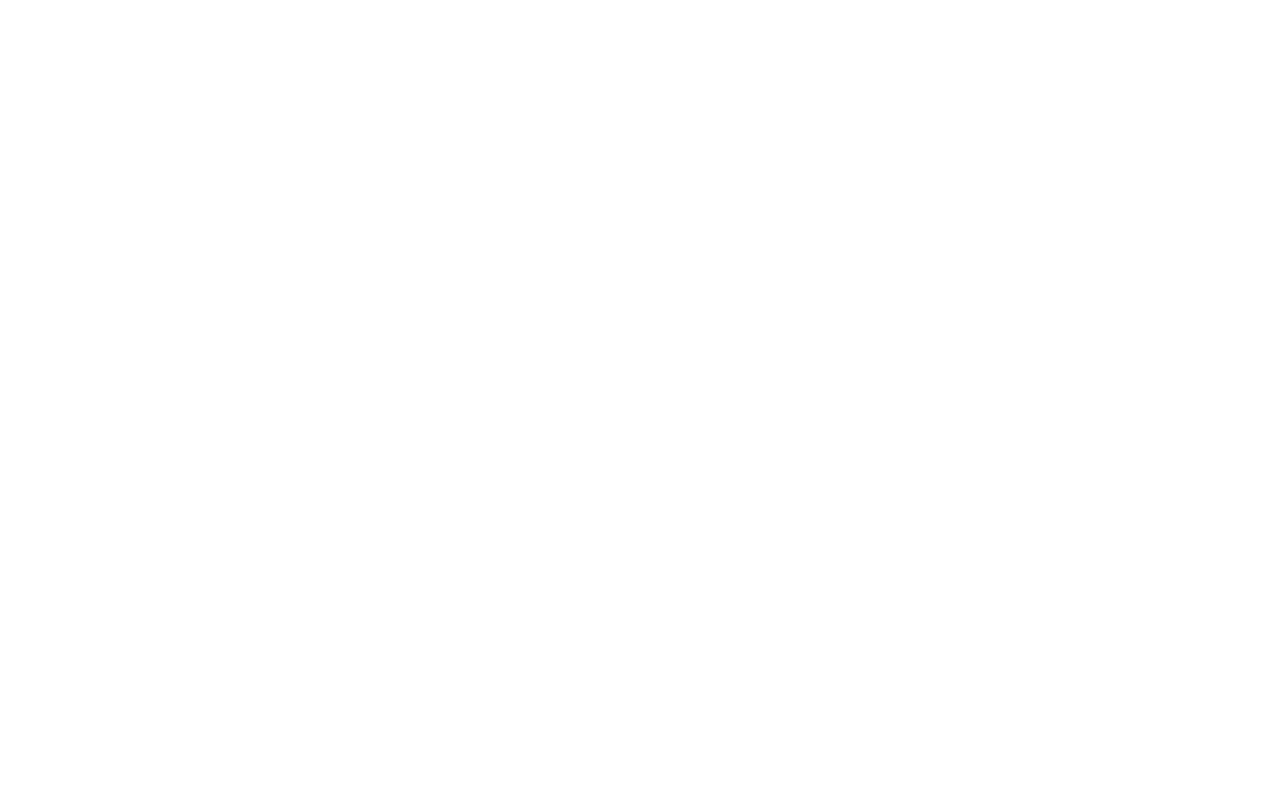
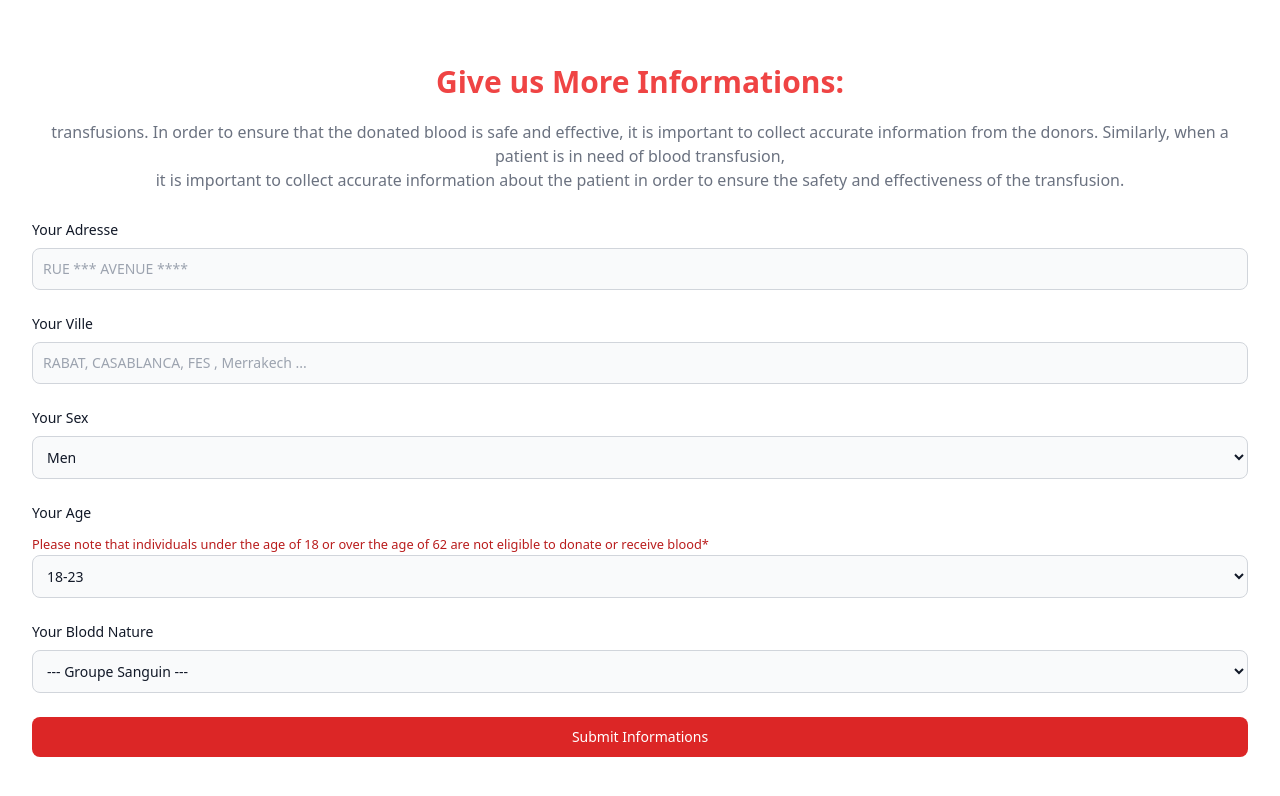
Before and after one commit to NoureddineMa/Blood_Donation_V2, a React (Create React App) app in the folder client/: page /Informations in a window 1280 px wide. Before the commit this address had no page. Shown: the top 796 px of the page. Built offline with nearby package versions, Linux system fonts and the light colour scheme.

Commit message:
add pages informations

```diff
--- a/client/src/App.js
+++ b/client/src/App.js
@@ -5,6 +5,7 @@ import ResetPassword from "./pages/ResetPassword";
 import LayoutAuth from "./pages/LayoutAuth";
 import LandingPage from "./pages/LandingPage";
 import VerifyAccount from "./pages/VerifyAccount";
+import Informations from "./pages/Informations";
 import { BrowserRouter as Router, Routes, Route } from 'react-router-dom'
 import { UserProvider } from "./Context/UserContext";
 
@@ -21,6 +22,10 @@ function App() {
         <Route path="/resetpassword/:token" element={<ResetPassword />} />
         <Route path="/register/verify/:token" element={<VerifyAccount />} />
         </Route>
+        <Route path="/Informations" element={<Informations />} />
+        {/* <Routes>
+          <Route path="/AddOwn_Informations" element={<Informations />} />
+        </Routes> */}
       </Routes>
       </UserProvider>
     </Router>
--- /dev/null
+++ b/client/src/Containers/FormInformations.js
@@ -0,0 +1,60 @@
+import React, { useEffect } from 'react'
+import CustomLabel from '../components/CustomLabel'
+import CustomInput from '../components/CustomInput'
+import CustomButton from '../components/CustomButton'
+import { Link } from 'react-router-dom'
+
+
+function FormInformations() {
+
+
+
+  return (
+    <>
+      <form className="space-y-4 md:space-y-6" action="#">
+        <div>
+          <CustomLabel for="Adresse" label="Your Adresse" />
+          <CustomInput type="Adresse" name="Adresse" placeholder="RUE *** AVENUE **** " />
+        </div>
+        <div>
+          <CustomLabel for="Ville" label="Your Ville" />
+          <CustomInput type="Ville" name="Ville" placeholder="RABAT, CASABLANCA, FES , Merrakech ..." />
+        </div>
+        <div>
+          <CustomLabel for="Sex" label="Your Sex" />
+          <select class="bg-gray-50 border border-gray-300 text-gray-900 sm:text-sm rounded-lg focus:ring-primary-600 focus:border-primary-600 block w-full p-2.5 dark:bg-gray-700 dark:border-gray-600 dark:placeholder-gray-400 dark:text-white dark:focus:ring-blue-500 dark:focus:border-blue-500" name="Sang_donnateur" required="required">
+            <option value="Men"  selected>Men</option>
+            <option value="Women">Women</option>
+            </select>
+        </div>
+        <div>
+          <CustomLabel for="Age" label="Your Age" />
+          <small className='text-red-700'>Please note that individuals under the age of 18 or over the age of 62 are not eligible to donate or receive blood*</small>
+          <select class="bg-gray-50 border border-gray-300 text-gray-900 sm:text-sm rounded-lg focus:ring-primary-600 focus:border-primary-600 block w-full p-2.5 dark:bg-gray-700 dark:border-gray-600 dark:placeholder-gray-400 dark:text-white dark:focus:ring-blue-500 dark:focus:border-blue-500" name="Sang_donnateur" required="required">
+            <option value="18-23"  selected>18-23</option>
+            <option value="24-32<">24-32</option>
+            <option value="33-52">33-52</option>
+            <option value="52-62">52-62</option>
+            </select>
+        </div>
+        <div>
+          <CustomLabel for="BloodNature" label="Your Blodd Nature" />
+          <select class="bg-gray-50 border border-gray-300 text-gray-900 sm:text-sm rounded-lg focus:ring-primary-600 focus:border-primary-600 block w-full p-2.5 dark:bg-gray-700 dark:border-gray-600 dark:placeholder-gray-400 dark:text-white dark:focus:ring-blue-500 dark:focus:border-blue-500" name="Sang_donnateur" required="required">
+            <option value="" disabled selected> --- Groupe Sanguin --- </option>
+            <option value="0-">O-</option>
+            <option value="0+">O+</option>
+            <option value="B-">B-</option>
+            <option value="B+">B+</option>
+            <option value="A-">A-</option>
+            <option value="A+">A+</option>
+            <option value="AB-">AB-</option>
+            <option value="AB+">AB+</option>
+            </select>
+        </div>
+        <CustomButton type="submit" content="Submit Informations"  />
+      </form>
+    </>
+  )
+}
+
+export default FormInformations
--- /dev/null
+++ b/client/src/pages/Informations.jsx
@@ -0,0 +1,30 @@
+import React, {useContext} from 'react'
+import FormInformations from '../Containers/FormInformations'
+import UserContext from '../Context/UserContext'
+
+function Informations() {
+
+  const  {user} = useContext(UserContext)
+
+  return (
+
+<div className="mx-auto max-w-screen-xl px-4 py-16 sm:px-6 lg:px-8">
+  <div className="mx-auto max-w-lg text-center mb-7 max-w-max">
+    <h1 className="text-2xl font-bold text-red-500  sm:text-3xl mb-5">Give us More Informations: {user?.First_Name} {user?.Second_Name}</h1>
+    <p className="mt-4 text-gray-500">
+    transfusions. In order to ensure that the donated blood is safe and effective,
+     it is important to collect accurate information from the donors.
+     Similarly, when a patient is in need of blood transfusion, <br />
+      it is important to collect accurate information about the patient in order to ensure
+       the safety and effectiveness of the transfusion.
+    </p>
+  </div>
+    <FormInformations />
+</div>
+
+
+
+  )
+}
+
+export default Informations
--- a/client/src/pages/LoginPage.jsx
+++ b/client/src/pages/LoginPage.jsx
@@ -2,7 +2,7 @@ import React from 'react'
 import CustomButton from '../components/CustomButton'
 import CustomInput from '../components/CustomInput'
 import CustomLabel from '../components/CustomLabel'
-import { Link } from 'react-router-dom'
+import { Link , useNavigate} from 'react-router-dom'
 import Alert from '../Utils/Alert'
 import { login } from '../Utils/Requests'
 import {useState,useContext} from 'react';
@@ -11,11 +11,15 @@ import UserContext from '../Context/UserContext'
 
 function LoginPage() {
 
+    const navigate = useNavigate()
+
     const { setUser } = useContext(UserContext);
 
     const [Email , setEmail] = useState();
     const [Password, setPassword] = useState()
     const [error ,setError] = useState(false)
+    const [msg, setMsg] = useState()
+    const [stateAuth, setStateAuth] = useState(false)
     const handleEmail = (e) => {
         return setEmail(e.target.value)
     }
@@ -33,6 +37,12 @@ function LoginPage() {
             const data = await login(user)
                 console.log(data);
                 setUser(data.user)
+                setMsg("Authentication Success ...")
+                setError(false)
+                setStateAuth(true)
+                setTimeout(() => {
+                    navigate('/Informations')
+                }, 2000);
         } catch (error) {
             setError(error?.response?.data?.message)
         }
@@ -49,6 +59,7 @@ function LoginPage() {
                     </a>
                             <form className="space-y-4 md:space-y-6" action="#">
                                 {error && <Alert message={error}  className="flex items-center bg-red-400 text-white text-sm font-bold px-4 py-3" /> }
+                                {stateAuth && <Alert message={msg}  className="flex items-center bg-green-400 text-white text-sm font-bold px-4 py-3" /> }
                                 <div>
                                     <CustomLabel for="Email" label="Your Email" />
                                     <CustomInput type="Email" name="Email" placeholder="example@gmail.com" value={Email} onChange={handleEmail} />
```
Also changed, not shown: client/src/Utils/Requests.js (line endings or trailing spaces), 1 other file (tests, documents, lock files or other folders).
